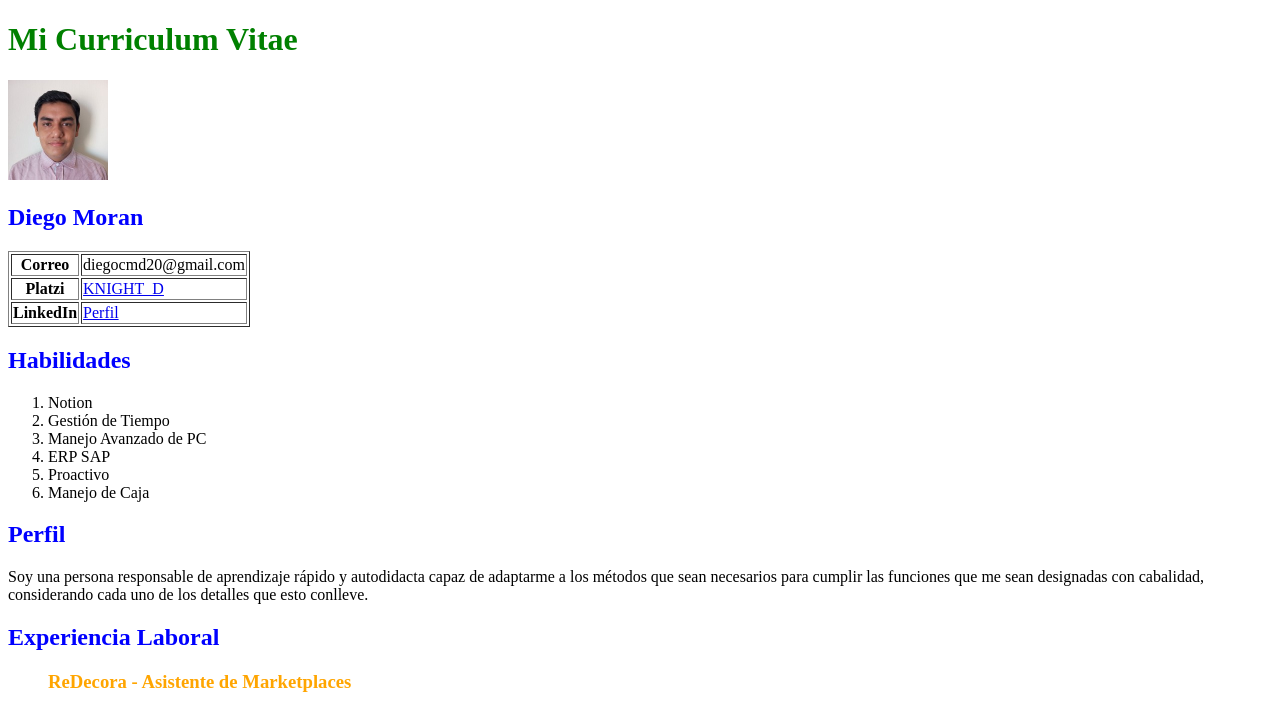
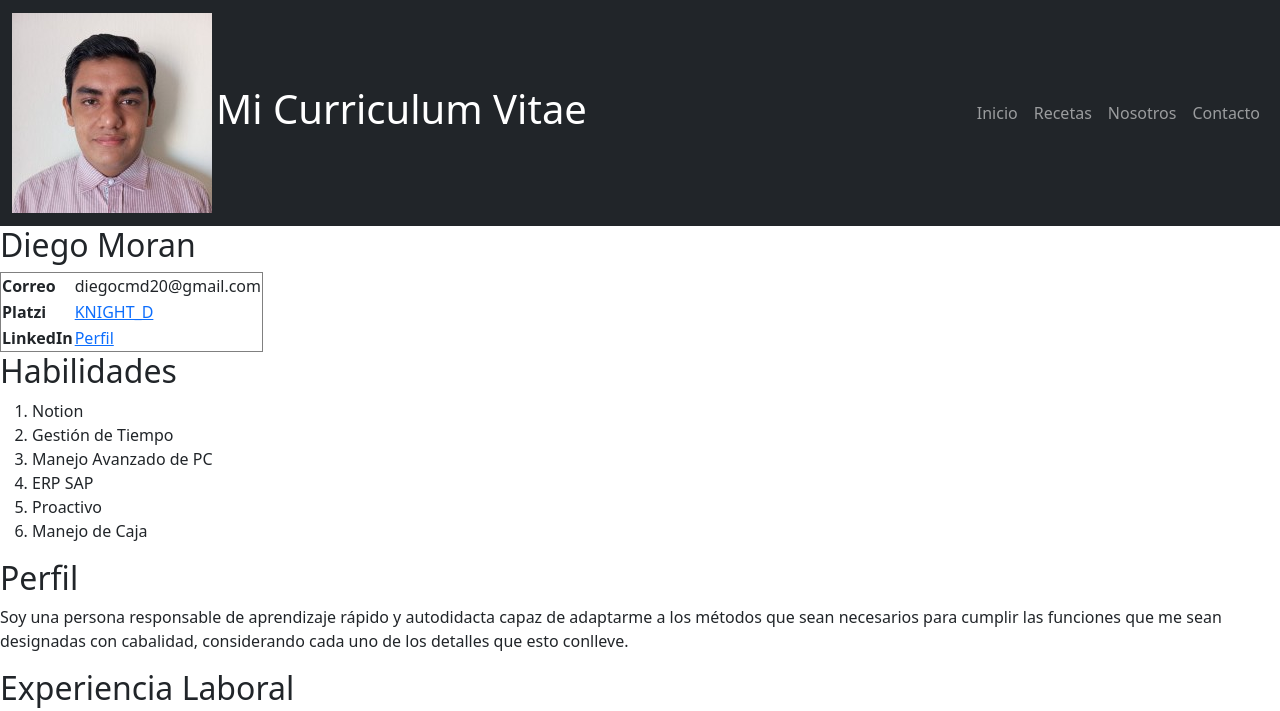
Before and after one commit to diegocmd20/Mi-CV, a plain HTML site: page index.html in a window 1280 px wide. Shown: the top 711 px of the page. Drawn offline with nearby package versions, Linux system fonts and the light colour scheme.

Commit message:
Bootstrap added and assets updated

```diff
--- a/index.html
+++ b/index.html
@@ -1,33 +1,48 @@
 <!DOCTYPE html>
 <html lang="en">
+
 <head>
     <meta charset="UTF-8">
     <meta name="viewport" content="width=device-width, initial-scale=1.0">
-        <style>
-            h2 {
-                color: blue;
-            }
-            h1 {
-                color: green;
-            }
-            h3 {
-                color: orange;
-            }
-        </style>
     <script>
         alert('Bienvenido a mi CV');
     </script>
     <title>Mi Curriculum Vitae</title>
-        <link rel="shortcut icon" type="image/png" href="./assets/descarga.png">
+    <link rel="shortcut icon" type="image/png" href="./assets/img/descarga.png">
     <meta name="author" content="Diego Moran">
     <meta name="description" content="Mi CV">
     <meta name="keywords" content="curriculum vitae, hoja de vida, Experiencia Laboral">
+    <link href="https://cdn.jsdelivr.net/npm/bootstrap@5.3.3/dist/css/bootstrap.min.css" rel="stylesheet"
+        integrity="sha384-QWTKZyjpPEjISv5WaRU9OFeRpok6YctnYmDr5pNlyT2bRjXh0JMhjY6hW+ALEwIH" crossorigin="anonymous">
 </head>
+
 <body>
     <header>
-            <h1>Mi Curriculum Vitae</h1>
-            <img src="./assets/Foto Perfil.jpg" alt="Foto Perfil" width="100">
+        <nav class='navbar navbar-dark navbar-expand-lg bg-dark'>
+            <div class="container-fluid">
+                <a class="navbar-brand d-flex align-items-center " href="#">
+                    <img class="img-fluid" src="./assets/img/Foto Perfil.jpg" alt="Foto Perfil">
+                    <h1 class="ps-1">Mi Curriculum Vitae</h1>
+                </a>
+                <button class="navbar-toggler" type="button" data-bs-toggle="collapse"
+                    data-bs-target="#navbarNavAltMarkup" aria-controls="navbarNavAltMarkup" aria-expanded="false"
+                    aria-label="Toggle navigation">
+                    <span class="navbar-toggler-icon"></span>
+                </button>
+                <div class="collapse navbar-collapse" id="navbarNavAltMarkup">
+                    <div class="navbar-nav ms-auto">
+                        <a class="nav-link" href="#">Inicio</a>
+                        <a class="nav-link" href="#">Recetas</a>
+                        <a class="nav-link" href="#">Nosotros</a>
+                        <a class="nav-link" href="#">Contacto</a>
+                    </div>
+                </div>
+            </div>
+        </nav>
+
+
         <h2>Diego Moran</h2>
+    </header>
         <table border="1">
             <tr>
                 <th>Correo</th>
@@ -42,7 +57,7 @@
                 <td><a href="https://www.linkedin.com/in/diego-moran-s/" target="_blank">Perfil</a></td>
             </tr>
         </table>
-        </header>
+
     <section>
         <h2>Habilidades</h2>
         <ol>
@@ -58,7 +73,8 @@
         <h2>Perfil</h2>
         <p>Soy una persona responsable de aprendizaje rápido y
             autodidacta capaz de adaptarme a los métodos que sean
-            necesarios para cumplir las funciones que me sean designadas con cabalidad, considerando cada uno de los detalles que esto conlleve.</p>
+            necesarios para cumplir las funciones que me sean designadas con cabalidad, considerando cada uno de los
+            detalles que esto conlleve.</p>
     </section>
     <section>
         <h2>Experiencia Laboral</h2>
@@ -92,5 +108,12 @@
     <footer>
         <p><u>Diego Moran 2024. Todos los derechos reservados</u></p>
     </footer>
+    <script src="https://cdn.jsdelivr.net/npm/@popperjs/core@2.11.8/dist/umd/popper.min.js"
+        integrity="sha384-I7E8VVD/ismYTF4hNIPjVp/Zjvgyol6VFvRkX/vR+Vc4jQkC+hVqc2pM8ODewa9r"
+        crossorigin="anonymous"></script>
+    <script src="https://cdn.jsdelivr.net/npm/bootstrap@5.3.3/dist/js/bootstrap.min.js"
+        integrity="sha384-0pUGZvbkm6XF6gxjEnlmuGrJXVbNuzT9qBBavbLwCsOGabYfZo0T0to5eqruptLy"
+        crossorigin="anonymous"></script>
 </body>
+
 </html>
```
Also changed, not shown: assets/css/style.css (added), assets/img/Foto Perfil.jpg (renamed from assets/Foto Perfil.jpg), assets/img/descarga.png (renamed from assets/descarga.png), assets/js/script.js (added). Lines whose indentation alone changed are shown as unchanged.
